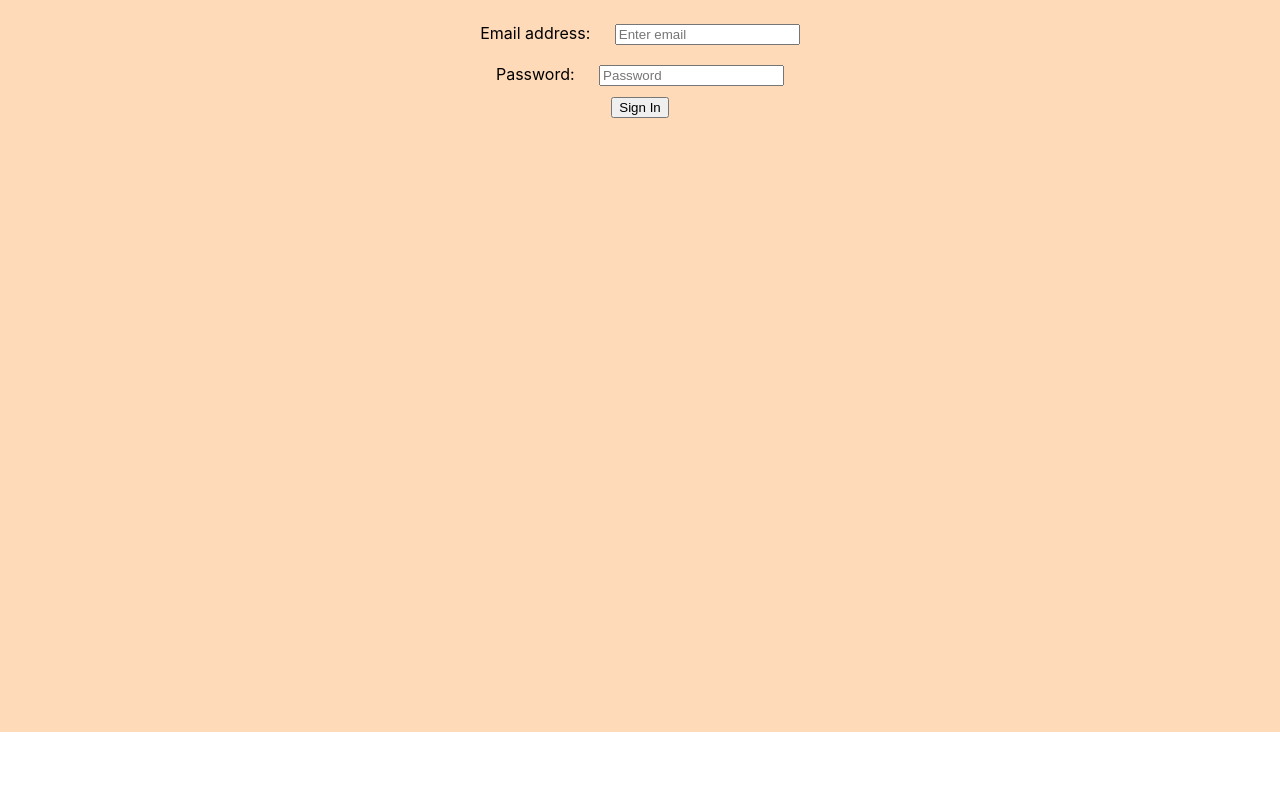
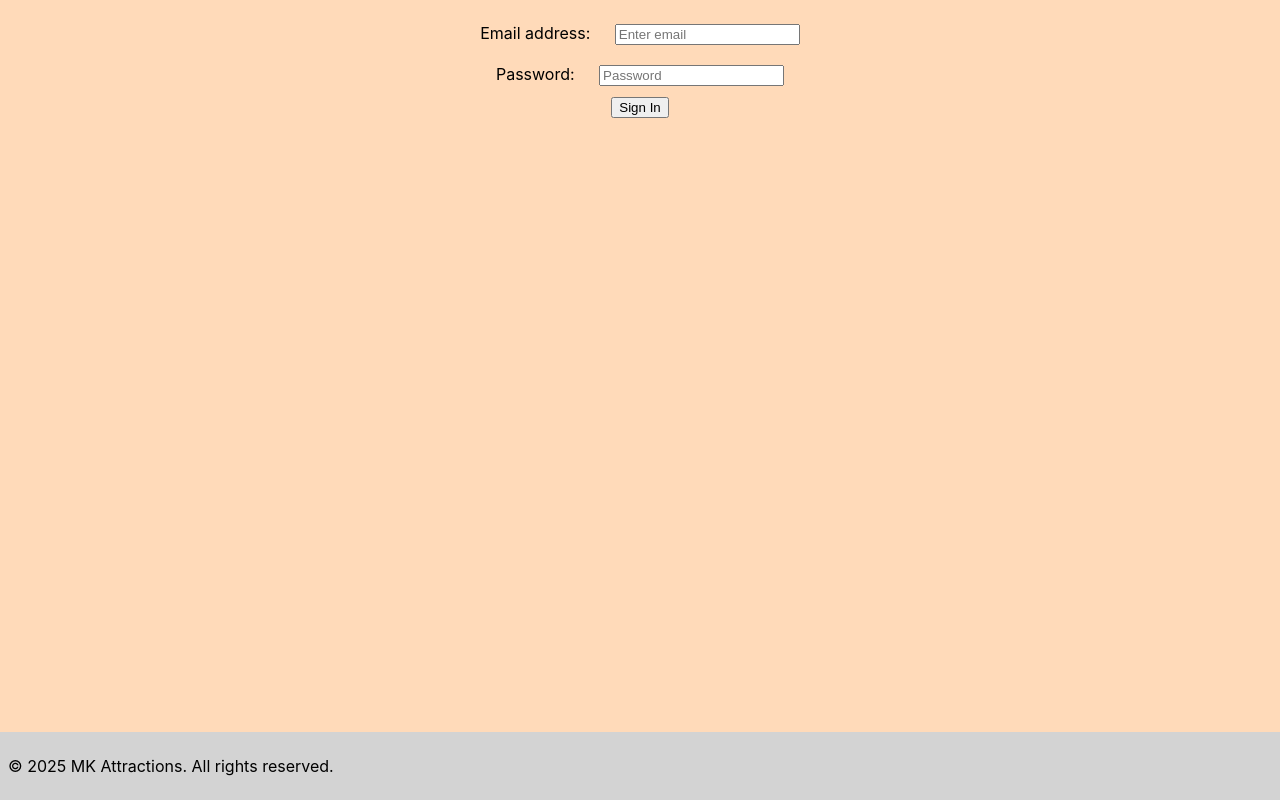
Before and after one commit to hannahro15/Django-React-With-Me-Project, a React (Create React App) app in the folder frontend/reactapp/: page /sign-in in a window 1280 px wide. Shown: the part 198-998 px from the top of the page. Before the commit the page ends 930 px from the top, so only its background shows below. Built offline with nearby package versions, Linux system fonts and the light colour scheme.

Commit message:
Add a footer component

```diff
--- a/frontend/reactapp/src/App.js
+++ b/frontend/reactapp/src/App.js
@@ -8,6 +8,7 @@ import Register from "./pages/register-signin/Register.jsx"
 import Signin from "./pages/register-signin/Sign-in.jsx"
 import Home from "./pages/home/Home.jsx"
 import Attractions from "./pages/attractions/Attractions.jsx"
+import Footer from "./components/Footer.jsx"
 
 function App() {
   return (
@@ -34,7 +35,9 @@ function App() {
         <Route path="/register" element={<Register />} />
         <Route path="/sign-in" element={<Signin />} />
       </Routes >
+      <Footer />
     </div >
+
   );
 }
 
--- /dev/null
+++ b/frontend/reactapp/src/components/Footer.css
@@ -0,0 +1,7 @@
+.footer {
+    background-color: lightgrey;
+    padding: 0.5rem ;
+    color: black;
+    display: flex;
+    width: 100%;
+}
--- /dev/null
+++ b/frontend/reactapp/src/components/Footer.jsx
@@ -0,0 +1,12 @@
+import './Footer.css'
+
+function Footer() {
+    return (
+        <footer className="footer">
+            <p>&copy; 2025 MK Attractions. All rights reserved.</p>
+        </footer>
+
+    )
+}
+
+export default Footer;
```
